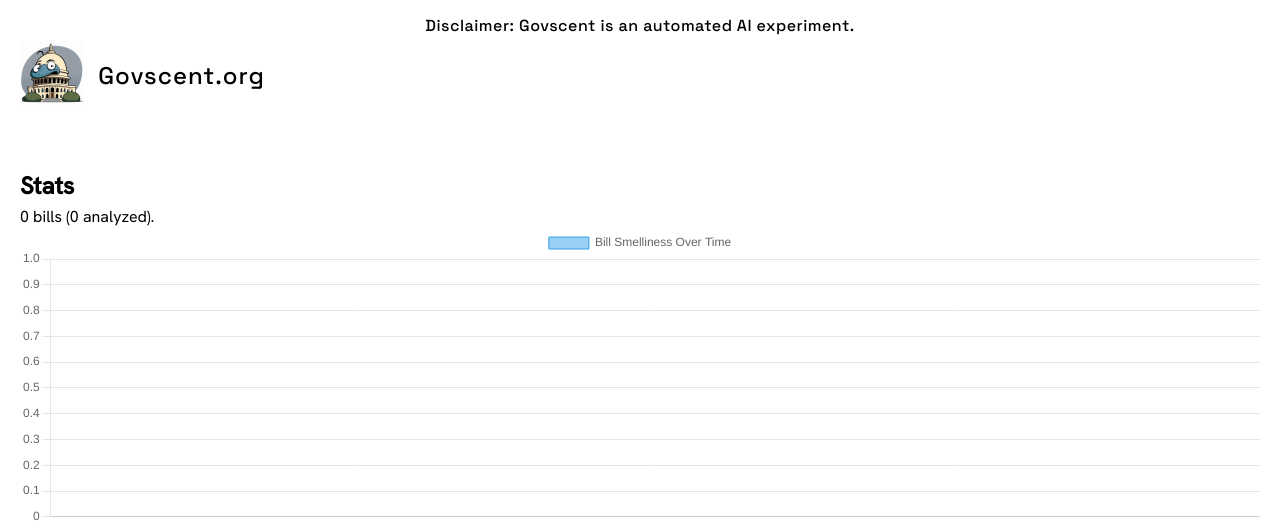
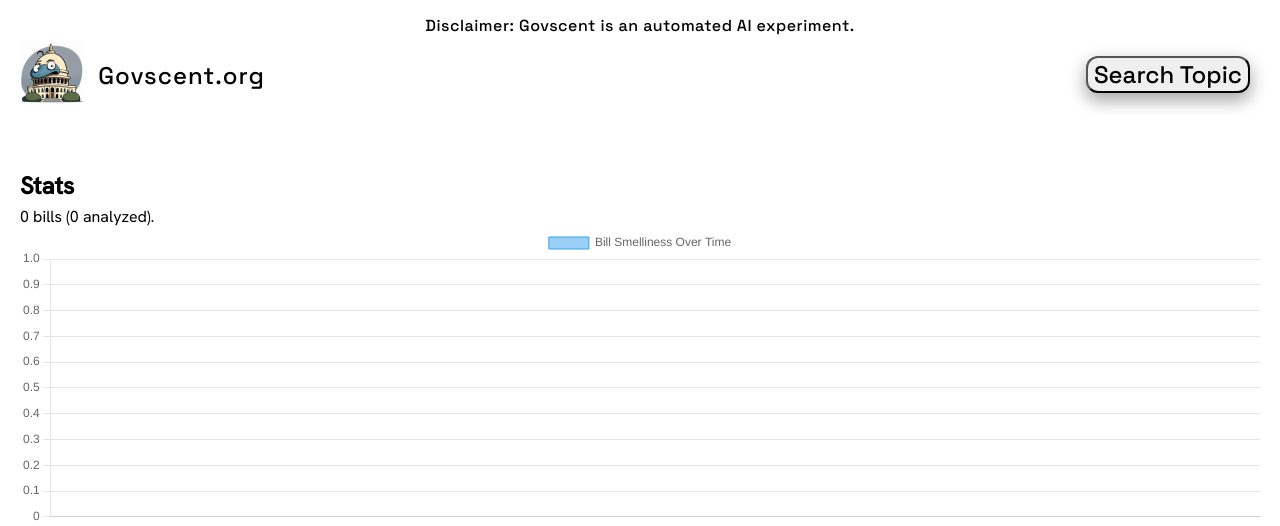
Before and after one commit to winrid/govscent, a Django app: page / in a window 1280 px wide. Shown: the top 526 px of the page. Run offline with Django 4.2, Linux system fonts and the light colour scheme; data that the repository does not hold is empty.

Commit message:
add search topic

```diff
--- a/govscent/settings.py
+++ b/govscent/settings.py
@@ -45,6 +45,7 @@ INSTALLED_APPS = [
     'django.contrib.messages',
     'django.contrib.staticfiles',
     'django.contrib.humanize',
+    'django.contrib.postgres',
     'govscentdotorg.apps.GovscentdotorgConfig',
     'django_extensions',
     'admin_numeric_filter',
--- a/govscent/urls.py
+++ b/govscent/urls.py
@@ -23,4 +23,5 @@ urlpatterns = [
     path('bill/<str:gov>/<str:gov_id>', views.bill_page, name='bill_page'),
     path('admin/', admin.site.urls),
     path('topic/<str:bill_topic_id>', views.topic_page, name='topic_page'),
+    path('search/topic', views.topic_search_page, name="topic_search_page"),
 ]
--- a/govscentdotorg/static/style.css
+++ b/govscentdotorg/static/style.css
@@ -32,6 +32,24 @@ body {
   letter-spacing: 1px;
   font-family: 'Space Grotesk', sans-serif;
 }
+
+.nav .nav-content .topic-search {
+  float: right;
+  margin-top: 15px;
+  display: flex;
+  align-items: center;
+  justify-content: space-between;
+}
+
+.nav .nav-content .topic-search .topic-search-button {
+  box-shadow: 0 8px 16px 0 rgba(0,0,0,0.2), 0 6px 20px 0 rgba(0,0,0,0.19);
+  border-radius: 12px;
+  color: black;
+  margin-right: 10px;
+  font-size: 24px;
+  font-family: 'Space Grotesk', sans-serif;
+}
+
 .content {
   margin: 0 auto;
   padding: 20px;
--- a/govscentdotorg/views.py
+++ b/govscentdotorg/views.py
@@ -1,5 +1,6 @@
 import json
 
+from django.contrib.postgres.search import SearchVector, SearchQuery, SearchRank
 from django.core.cache import cache
 from django.core.serializers.json import DjangoJSONEncoder
 from django.db.models import Avg
@@ -24,11 +25,11 @@ def get_stats_cached() -> object:
     key = 'index_stats_v2'
     index_stats = cache.get(key)
     if not index_stats:
-        average_smelliness_by_year = Bill.objects\
-            .annotate(year=TruncMonth('date'))\
-            .values('year')\
-            .annotate(score=Avg('on_topic_ranking'))\
-            .order_by('year')\
+        average_smelliness_by_year = Bill.objects \
+            .annotate(year=TruncMonth('date')) \
+            .values('year') \
+            .annotate(score=Avg('on_topic_ranking')) \
+            .order_by('year') \
             .values('year', 'score')
 
         average_smelliness_by_year_json = json.dumps(list(average_smelliness_by_year), cls=DjangoJSONEncoder)
@@ -86,3 +87,20 @@ def topic_page(request, bill_topic_id):
         'bill_topic': bill_topic,
         'topic_to_bill_link': topic_to_bill_link
     })
+
+
+def topic_search_page(request):
+    if request.method == 'POST':
+        search_input = request.POST.get("searched")
+        vector = SearchVector("name")
+        query = SearchQuery(search_input)
+        topics = BillTopic.objects.annotate(rank=SearchRank(vector, query)).order_by("-rank")
+        for topic in topics:
+            print(topic)
+        return render(request, 'topicSearch.html', {
+            'searched': search_input,
+            'topics': topics
+        })
+
+    return render(request, 'topicSearch.html', {
+    })
--- a/templates/base.html
+++ b/templates/base.html
@@ -18,6 +18,14 @@
             <div class="ai-warning">Disclaimer: Govscent is an automated AI experiment.</div>
             <div class="logo"><img src="{% static 'logo_0.png' %}" alt="Govscent.org Logo"/></div>
             <div class="title">Govscent.org</div>
+            <div class="topic-search">
+                <button id="topicSearchButton" class="topic-search-button">Search Topic</button>
+                <script type="text/javascript">
+                    document.getElementById("topicSearchButton").onclick = function () {
+                        window.open('/search/topic', '_blank');
+                    };
+                </script>
+            </div>
         {% endblock %}
     </div>
 </div>
```
Also changed, not shown: templates/topicSearch.html (added, +17 -0 lines).
